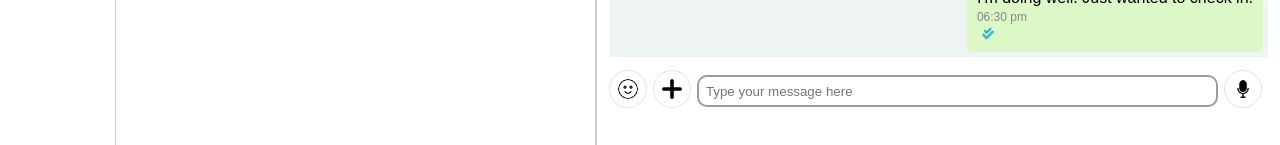
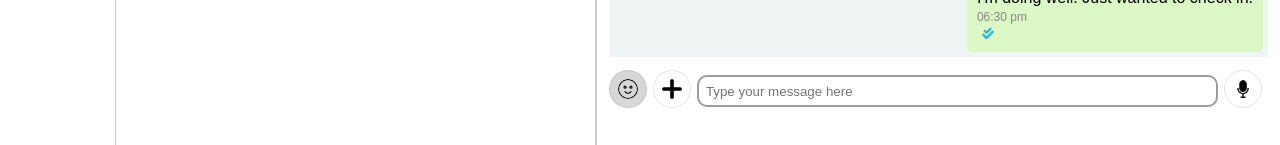
Before and after one commit to EddyShimwa/chatApp, a plain HTML site: page index.html in a window 1280 px wide. In both pictures the pointer is over the picture 628 px from the left and 744 px from the top of the page. Shown: the part 655-800 px from the top of the page. Drawn offline with Linux system fonts and the light colour scheme.

Commit message:
add the hovering on emoji icon

```diff
--- a/styles.css
+++ b/styles.css
@@ -256,6 +256,12 @@ width: 100%;
     background-color: #241f1f;
 }
 
+.emojis_switch img:hover{
+    background-color: #d7d7d7;
+    transition: 0.3s;
+}
+
+
 #emojiContainer {
     z-index: 100;
     width: 30%;
```
